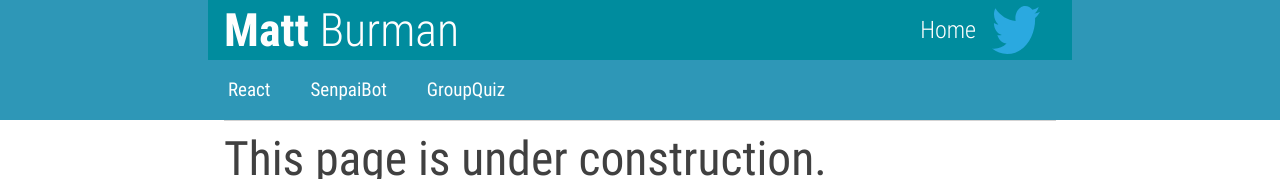
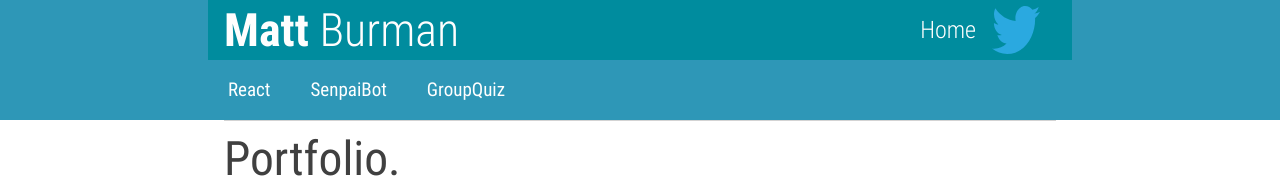
Before and after one commit to MatttB/mattburman.com, a plain HTML site: page portfolio/index.html in a window 1280 px wide. Shown: the top 179 px of the page. Drawn offline with Linux system fonts and the light colour scheme; no server answers.

Commit message:
no more under construction msg

```diff
--- a/portfolio/index.html
+++ b/portfolio/index.html
@@ -5,7 +5,7 @@
     <meta http-equiv="X-UA-Compatible" content="IE=edge">
     <meta name="description" content="About, and the portfolio of, Matt Burman">
     <meta name="viewport" content="width=device-width, initial-scale=1">
-    <title>MattBurman.com</title>
+    <title>MattBurman.com - Portfolio</title>
 
     <meta name="theme-color" content="#00B4FF">
     <!-- palette: http://www.colourlovers.com/palette/1/metro-->
@@ -59,7 +59,7 @@
 
           <div class="about-heading heading-box">
             <div class="icon-label">
-              This page is under construction.
+              Portfolio.
             </div>
           </div>
 
```
